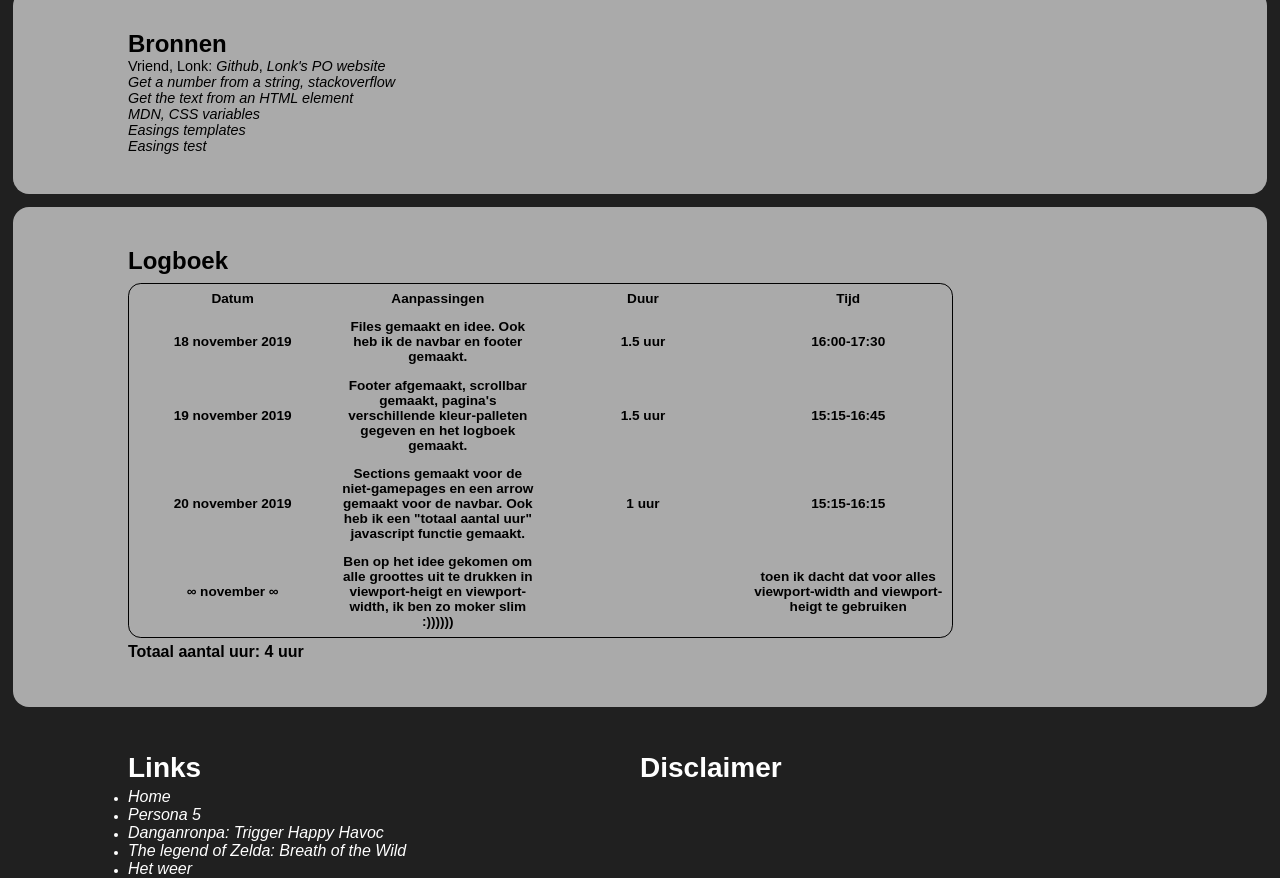
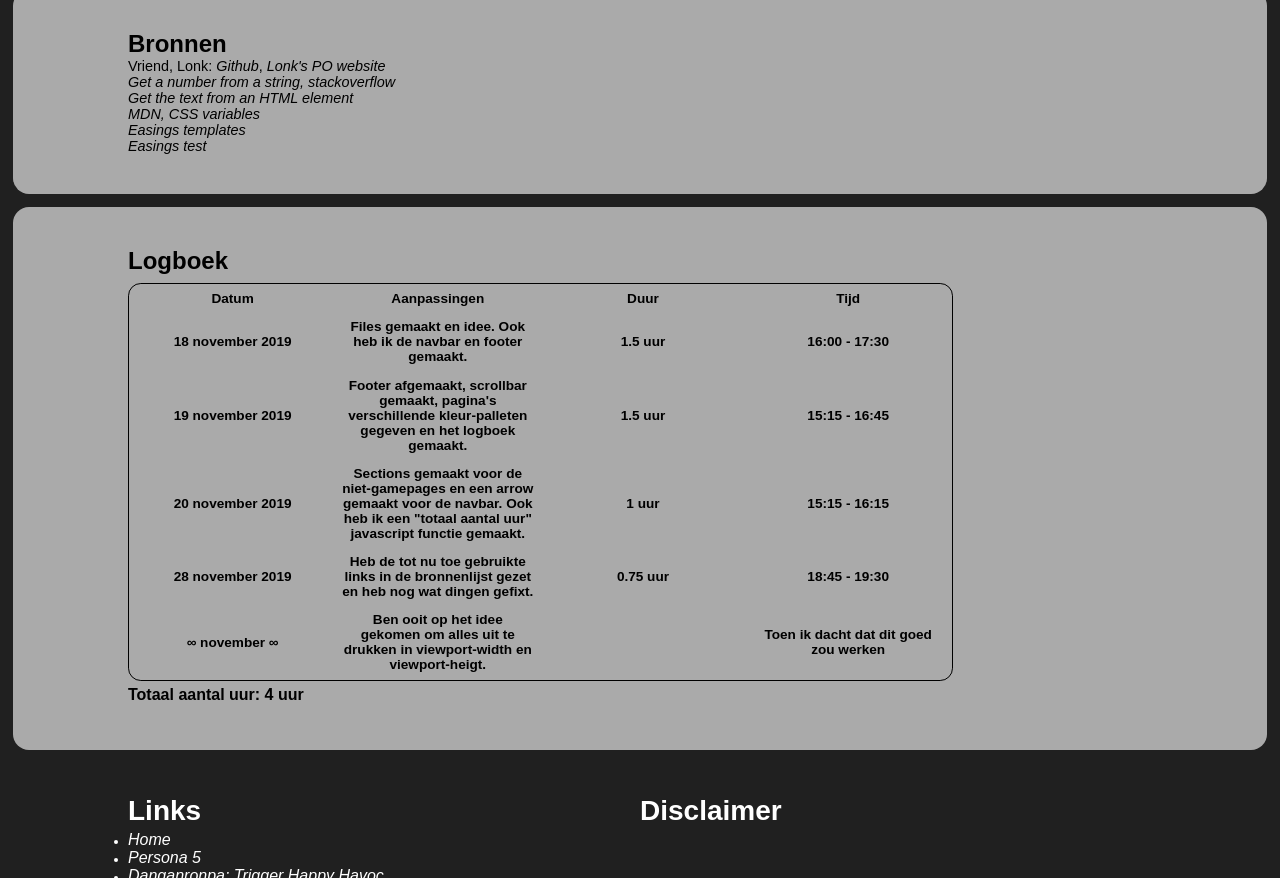
Before and after one commit to LarsV04/Informatica-PO-website, a plain HTML site: page bronnen.html in a window 1280 px wide. Shown: the part 327-1205 px from the top of the page. Drawn offline with Linux system fonts and the light colour scheme.

Commit message:
Nog wat extra gefixt en up-to-date gemaakt

```diff
--- a/bronnen.html
+++ b/bronnen.html
@@ -55,25 +55,31 @@
                         <th>18 november 2019</th>
                         <th>Files gemaakt en idee. Ook heb ik de navbar en footer gemaakt.</th>
                         <th class="time">1.5 uur</th>
-                        <th>16:00-17:30</th>
+                        <th>16:00 - 17:30</th>
                     </tr>
                     <tr>
                         <th>19 november 2019</th>
                         <th>Footer afgemaakt, scrollbar gemaakt, pagina's verschillende kleur-palleten gegeven en het logboek gemaakt.</th>
                         <th class="time">1.5 uur</th>
-                        <th>15:15-16:45</th>
+                        <th>15:15 - 16:45</th>
                     </tr>
                     <tr>
                         <th>20 november 2019</th>
                         <th>Sections gemaakt voor de niet-gamepages en een arrow gemaakt voor de navbar. Ook heb ik een "totaal aantal uur" javascript functie gemaakt.</th>
                         <th class="time">1 uur</th>
-                        <th>15:15-16:15</th>
+                        <th>15:15 - 16:15</th>
+                    </tr>
+                    <tr>
+                        <th>28 november 2019</th>
+                        <th>Heb de tot nu toe gebruikte links in de bronnenlijst gezet en heb nog wat dingen gefixt.</th>
+                        <th>0.75 uur</th>
+                        <th>18:45 - 19:30</th>
                     </tr>
                     <tr>
                         <th>&#x221e november &#x221e</th>
-                        <th>Ben op het idee gekomen om alle groottes uit te drukken in viewport-heigt en viewport-width, ik ben zo moker slim :))))))</th>
+                        <th>Ben ooit op het idee gekomen om alles uit te drukken in viewport-width en viewport-heigt.</th>
                         <th></th>
-                        <th>toen ik dacht dat voor alles viewport-width and viewport-heigt te gebruiken</th>
+                        <th>Toen ik dacht dat dit goed zou werken</th>
                     </tr>
                 </table>
                 <div id="totuur">
--- a/css_files/global.css
+++ b/css_files/global.css
@@ -27,6 +27,7 @@ nav {
     text-align: center;
     border-radius: 0vh 0vh 2vh 0vh;
     transition: all 0.3s;
+    transition-delay: 0.2s;
     user-select: none;
 }
 
@@ -40,7 +41,7 @@ nav.extend {
 
 nav .NavtextWrap {
     width: 2vw;
-    transition-delay: 0.1s;
+    transition-delay: all 0.3s;
     height: 5.5vh;
     overflow: hidden;
 }
```
